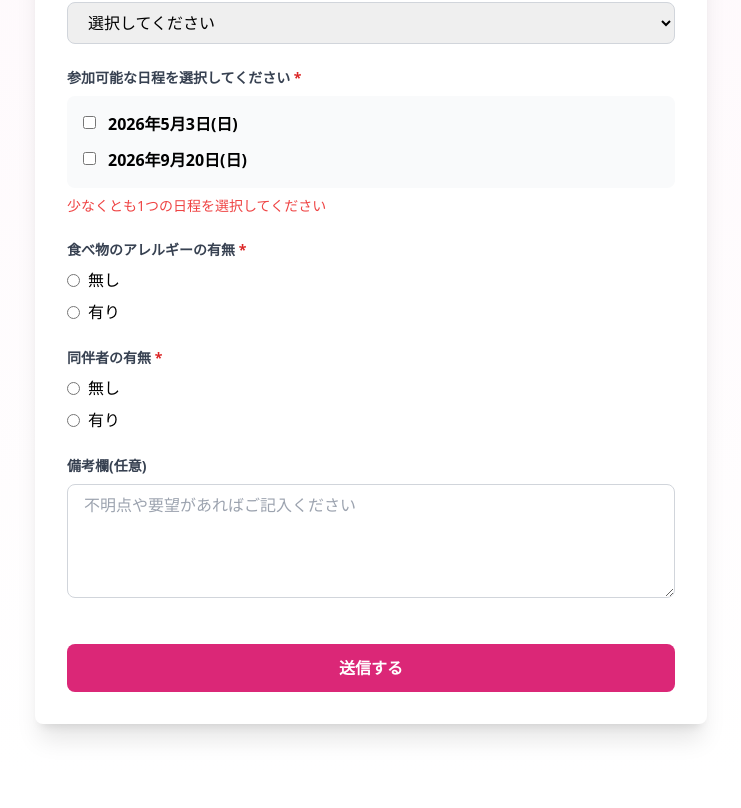
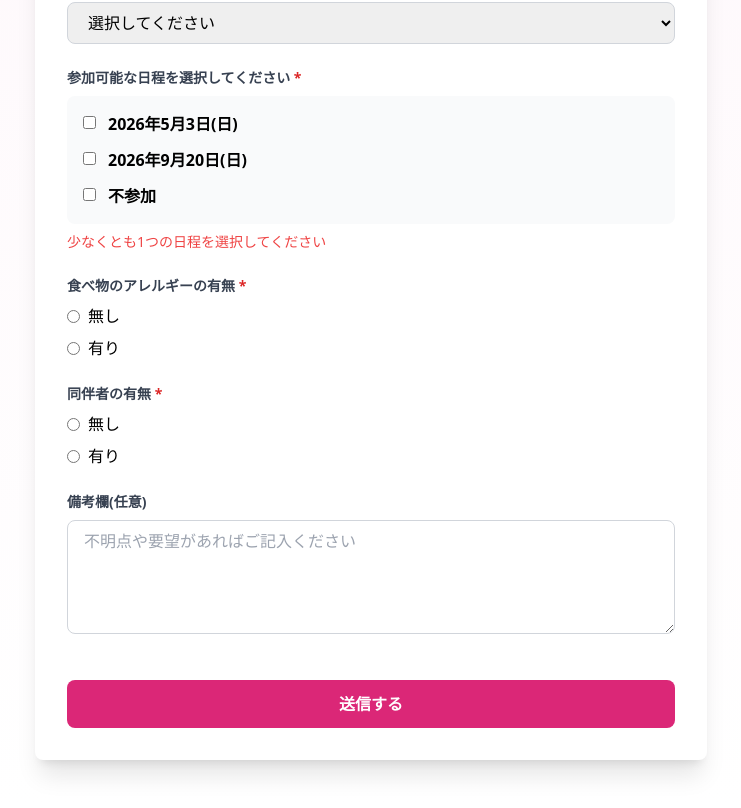
Before and after one commit to Hapiemon/dosokai, a Next.js app: page / in a window 1280 px wide. Shown: the part 1089-1897 px from the top of the page, without its empty margins (269-1010 px from the left). Before the commit the page ends 1861 px from the top, so only its background shows below. Built offline with nearby package versions, Linux system fonts and the light colour scheme.

Commit message:
不参加オプションを追加し、イベント日程の選択ロジックを更新

```diff
--- a/app/api/responses/route.ts
+++ b/app/api/responses/route.ts
@@ -56,6 +56,7 @@ export async function POST(request: NextRequest) {
     // イベント日程をフラグに変換 (0=チェックなし、1=参加)
     const eventMay3 = eventDates.includes('5月3日') ? 1 : 0;
     const eventSep20 = eventDates.includes('9月20日') ? 1 : 0;
+    const notAttending = eventDates.includes('不参加') ? 1 : 0;
 
     // 日本時間で現在時刻を取得
     const jstDate = new Date(Date.now() + 9 * 60 * 60 * 1000);
@@ -69,6 +70,7 @@ export async function POST(request: NextRequest) {
         class: classValue,
         eventMay3,
         eventSep20,
+        notAttending,
         companionStatus,
         companionAdults: companionStatus === '有り' ? Number(companionAdults) : null,
         companionChildren: companionStatus === '有り' ? Number(companionChildren) : null,
--- a/app/page.tsx
+++ b/app/page.tsx
@@ -242,7 +242,7 @@ export default function Home() {
                       if (e.target.checked) {
                         setFormData({
                           ...formData,
-                          eventDates: [...formData.eventDates, '5月3日'],
+                          eventDates: [...formData.eventDates.filter((d) => d !== '不参加'), '5月3日'],
                         });
                       } else {
                         setFormData({
@@ -266,7 +266,7 @@ export default function Home() {
                       if (e.target.checked) {
                         setFormData({
                           ...formData,
-                          eventDates: [...formData.eventDates, '9月20日'],
+                          eventDates: [...formData.eventDates.filter((d) => d !== '不参加'), '9月20日'],
                         });
                       } else {
                         setFormData({
@@ -279,6 +279,30 @@ export default function Home() {
                   />
                   <div>
                     <span className="font-semibold">2026年9月20日(日)</span>
+                  </div>
+                </label>
+                <label className="flex items-start">
+                  <input
+                    type="checkbox"
+                    value="不参加"
+                    checked={formData.eventDates.includes('不参加')}
+                    onChange={(e) => {
+                      if (e.target.checked) {
+                        setFormData({
+                          ...formData,
+                          eventDates: ['不参加'],
+                        });
+                      } else {
+                        setFormData({
+                          ...formData,
+                          eventDates: formData.eventDates.filter((d) => d !== '不参加'),
+                        });
+                      }
+                    }}
+                    className="mr-3 mt-1 text-pink-600 focus:ring-pink-500"
+                  />
+                  <div>
+                    <span className="font-semibold">不参加</span>
                   </div>
                 </label>
               </div>
```
Also changed, not shown: 1 other file (tests, documents, lock files or other folders).
